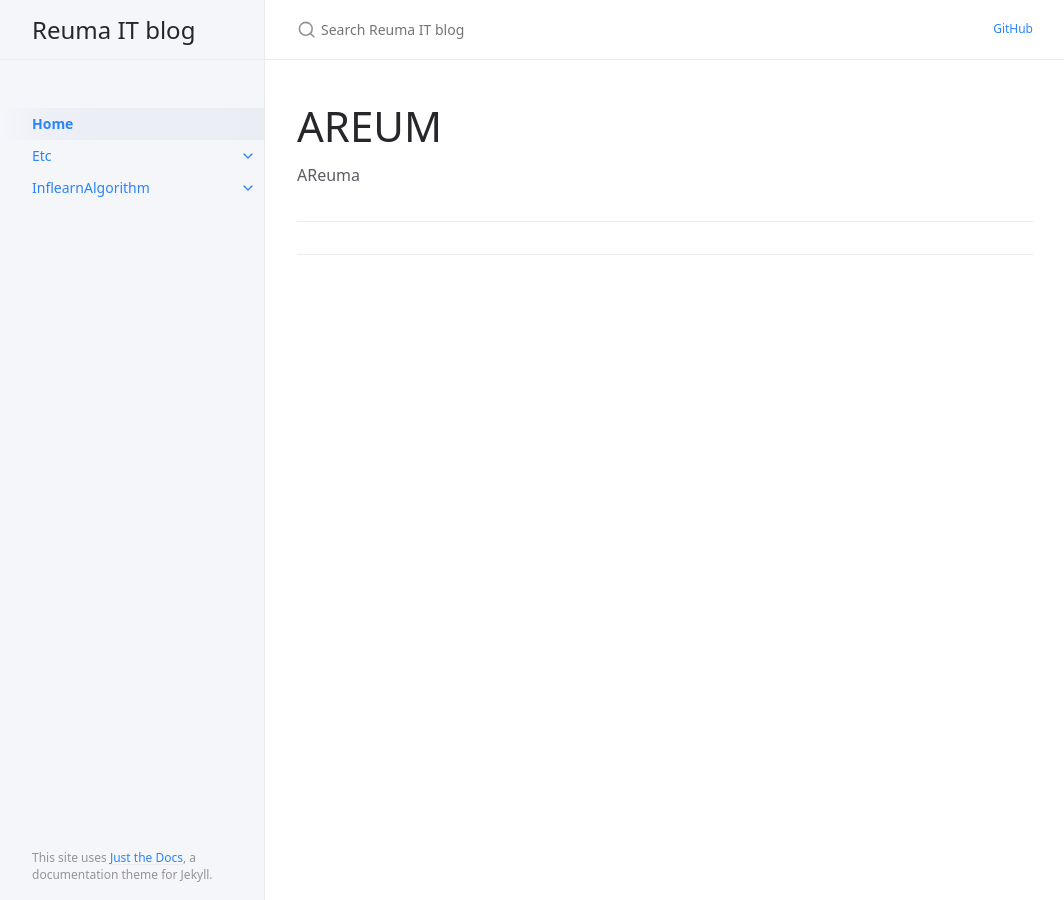
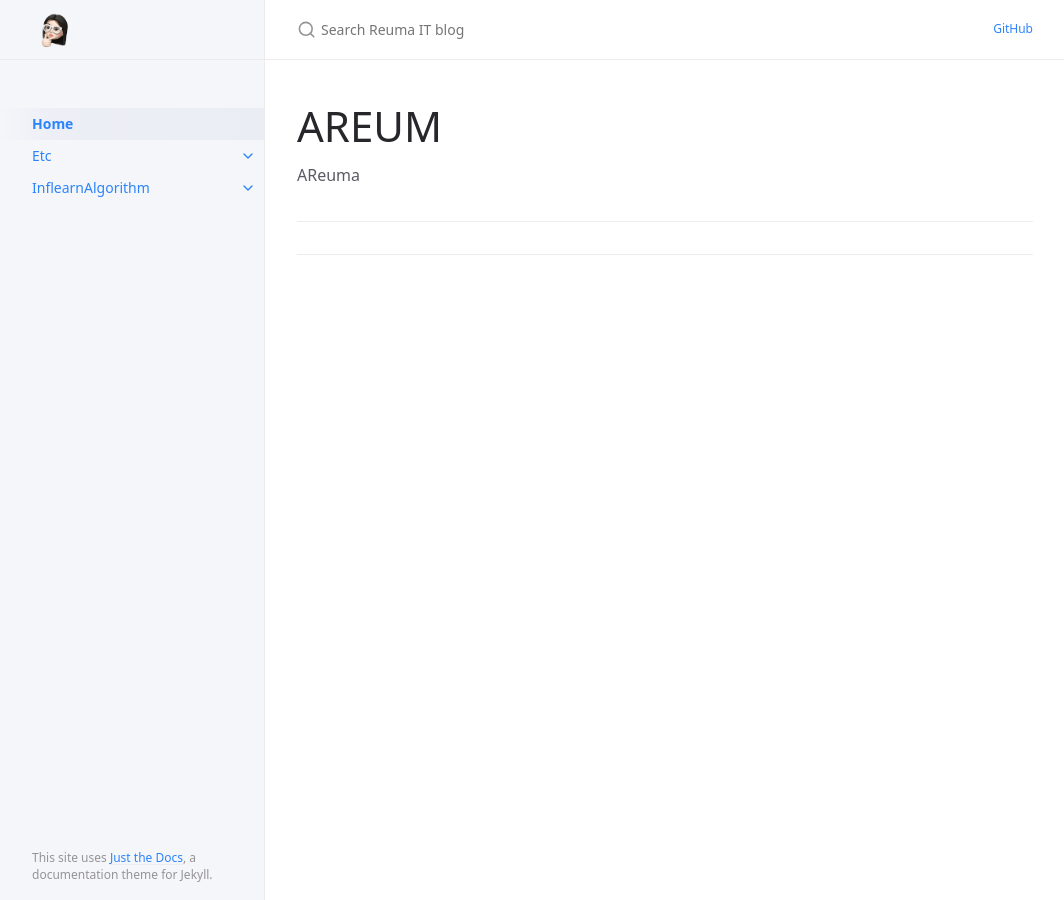
Before and after one commit to AReuma/AReuma.github.io, a Jekyll site: the page built from index.md, in a window 1280 px wide. Shown: the whole page, without its empty margins (107-1171 px from the left). Built offline with Jekyll 4.4.1, drawn with Linux system fonts in a browser that asks for light colours.

Commit message:
로고 설정

```diff
--- a/_config.yml
+++ b/_config.yml
@@ -44,7 +44,7 @@ exclude:
    - README.md
 
 # Set a path/url to a logo that will be displayed instead of the title
-#logo: "/assets/images/just-the-docs.png"
+logo: "/assets/images/reuma-logo.png"
 
 # Set a path/url to a favicon that will be displayed by the browser
 favicon_ico: "/assets/images/favicon.ico"
```
Also changed, not shown: assets/images/reuma-logo.png (added).
